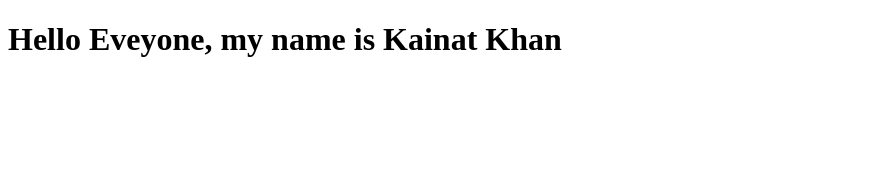
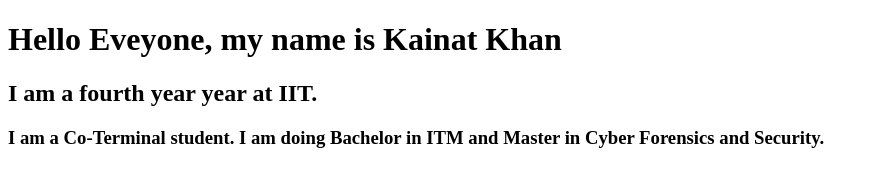
Before and after one commit to kainatkhan14/lab1, a plain HTML site: page index.html in a window 1280 px wide. Shown: the whole page, without its empty margins (0-879 px from the left). Drawn offline with Linux system fonts and the light colour scheme.

Commit message:
Update index.html
Added a little about me

```diff
--- a/index.html
+++ b/index.html
@@ -6,5 +6,7 @@
   </head>
   <body>
     <h1>Hello Eveyone, my name is Kainat Khan</h1>
+    <h2>I am a fourth year year at IIT.</h2>
+    <h3>I am a Co-Terminal student. I am doing Bachelor in ITM and Master in Cyber Forensics and Security.</h3>
   </body>
 </html>
```
